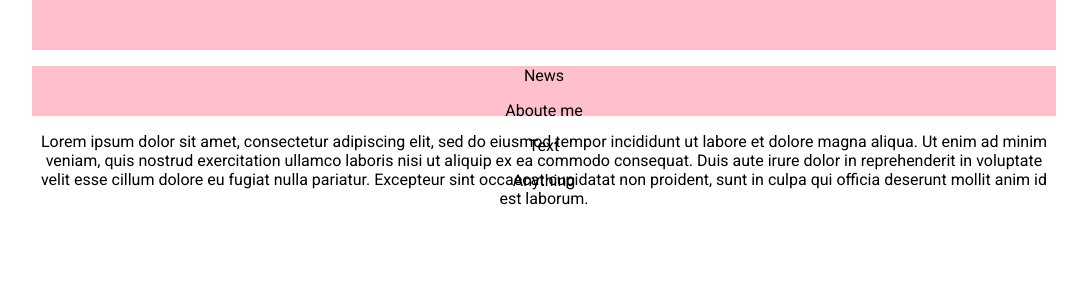
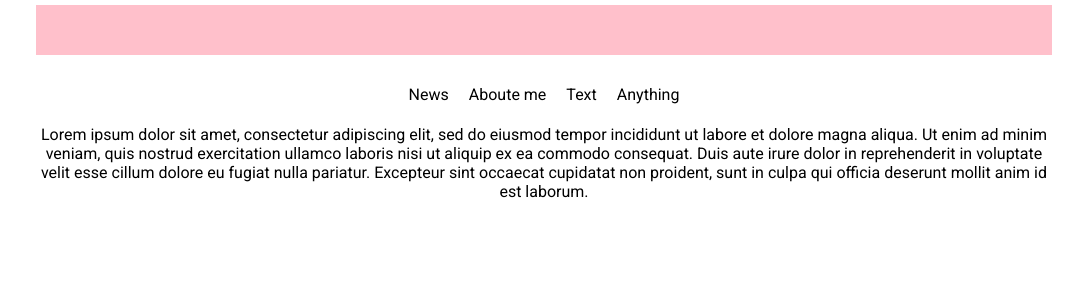
Before and after one commit to artem108/my-app, a React (Create React App) app: page / in a window 1280 px wide. Shown: the top 300 px of the page, without its empty margins (96-1183 px from the left). Built offline with nearby package versions, Linux system fonts and the light colour scheme.

Commit message:
added global reset in css and added flex for menu

```diff
--- a/src/Main/Header/Header.js
+++ b/src/Main/Header/Header.js
@@ -1,15 +1,14 @@
 import React, { Component } from 'react'
 import './Header.css'
-import  RadarGraph from '../Menu/AboutMe/GraphSckills.js'
 
 class Header extends Component {
   render() {
     return (
-      <div className='header-container'>
-
-        <div className='header-img'></div>
+      <header className='header-container'>
+        <div className='header-img'>
 
         </div>
+      </header>
     );
   }
 }
--- a/src/Main/Header/Header.scss
+++ b/src/Main/Header/Header.scss
@@ -2,5 +2,5 @@
   margin: 0 auto;
   width: 100%;
   height: 50px;
-  background-color: pink
+  background-color: pink;
 }
--- a/src/Main/Menu/AboutMe/GraphSckills.js
+++ b/src/Main/Menu/AboutMe/GraphSckills.js
@@ -1,42 +1,42 @@
-import React, { Component } from 'react'
-import { Radar } from 'react-chartjs-2';
-
-
-
-class GraphSckills extends Component {
-
-  render() {
-    const data = {
-      labels: ['JS', 'HTML5', 'CSS3', 'REACT.JS', 'NODE.JS' ],
-      datasets: [
-        {
-          label: 'max',
-          data: [10, 10, 10, 10, 10],
-          backgroundColor: 'rgba(26, 179, 148, 1)',
-          borderColor: 'rgba(26, 179, 148, 1))',
-          pointBackgroundColor: 'rgba(26, 179, 148, 1)',
-          pointBorderColor: '#fff',
-          pointHoverBackgroundColor: '#fff',
-          pointHoverBorderColor: 'rgba(26, 179, 148, 1)',
-        },
-        {
-          label: 'min',
-          data:  [6, 9, 8, 4, 1],
-          backgroundColor: 'rgba(26, 179, 148, 1)',
-          borderColor: 'rgba(26, 179, 148, 1)',
-          pointBackgroundColor: 'rgba(26, 179, 148, 1)',
-          pointBorderColor: 'rgba(26, 179, 148, 1)',
-          pointHoverBackgroundColor: 'rgba(26, 179, 148, 1)',
-          pointHoverBorderColor: 'rgba(26, 179, 148, 1)',
-        }
-      ]
-    }
-    return (
-      <div className='radar-graph'>
-        <Radar data={data} width='450px' height='500px' />
-        </div>
-    );
-  }
-}
-
-export default GraphSckills
+// import React, { Component } from 'react'
+// import { Radar } from 'react-chartjs-2';
+//
+//
+//
+// class GraphSckills extends Component {
+//
+//   render() {
+//     const data = {
+//       labels: ['JS', 'HTML5', 'CSS3', 'REACT.JS', 'NODE.JS' ],
+//       datasets: [
+//         {
+//           label: 'max',
+//           data: [10, 10, 10, 10, 10],
+//           backgroundColor: 'rgba(26, 179, 148, 1)',
+//           borderColor: 'rgba(26, 179, 148, 1))',
+//           pointBackgroundColor: 'rgba(26, 179, 148, 1)',
+//           pointBorderColor: '#fff',
+//           pointHoverBackgroundColor: '#fff',
+//           pointHoverBorderColor: 'rgba(26, 179, 148, 1)',
+//         },
+//         {
+//           label: 'min',
+//           data:  [6, 9, 8, 4, 1],
+//           backgroundColor: 'rgba(26, 179, 148, 1)',
+//           borderColor: 'rgba(26, 179, 148, 1)',
+//           pointBackgroundColor: 'rgba(26, 179, 148, 1)',
+//           pointBorderColor: 'rgba(26, 179, 148, 1)',
+//           pointHoverBackgroundColor: 'rgba(26, 179, 148, 1)',
+//           pointHoverBorderColor: 'rgba(26, 179, 148, 1)',
+//         }
+//       ]
+//     }
+//     return (
+//       <div className='radar-graph'>
+//         <Radar data={data} width='450px' height='500px' />
+//         </div>
+//     );
+//   }
+// }
+//
+// export default GraphSckills
--- /dev/null
+++ b/src/Main/Menu/Menu.css
@@ -0,0 +1,9 @@
+.main-menu-container {
+  width: 100%;
+  height: 50px;
+  display: flex;
+  justify-content: center; }
+
+.main-menu-container div {
+  cursor: pointer;
+  margin: 10px; }
--- a/src/Main/Menu/Menu.js
+++ b/src/Main/Menu/Menu.js
@@ -1,10 +1,11 @@
 import React, { Component } from 'react'
+import './Menu.css'
 
 class Menu extends Component {
   render() {
     return (
-      <div className='header-container'>
-        <div className='main-menu'>
+
+        <div className='main-menu-container'>
           <div className=''>
             <p>News</p>
             </div>
@@ -18,9 +19,15 @@ class Menu extends Component {
                   <p>Anything</p>
                   </div>
           </div>
-        </div>
+
     );
   }
 }
 
 export default Menu
+{/* <ul>
+  <li>News</li>
+    <li>Aboute me</li>
+        <li>Text</li>
+          <li>Anything</li>
+        </ul> */}
--- /dev/null
+++ b/src/Main/Menu/Menu.scss
@@ -0,0 +1,10 @@
+.main-menu-container {
+  width: 100%;
+  height: 50px;
+  display: flex;
+  justify-content: center;
+}
+.main-menu-container  div {
+  cursor: pointer;
+  margin: 10px
+}
--- a/src/index.css
+++ b/src/index.css
@@ -1,5 +1,23 @@
+* {
+	vertical-align: baseline;
+	font-family: inherit;
+	font-style: inherit;
+	font-size: 100%;
+	border: none;
+	padding: 0;
+	margin: 0;
+  font-family: 'Roboto', sans-serif;
+	}
 body {
-  margin: 0;
-  padding: 0;
-  font-family: 'Roboto', sans-serif;
-}
+	padding: 5px;
+	}
+h1, h2, h3, h4, h5, h6, p, pre, blockquote, form, ul, ol, dl {
+	margin: 20px 0;
+	}
+li, dd, blockquote {
+	margin-left: 40px;
+	}
+table {
+	border-collapse: collapse;
+	border-spacing: 0;
+	}
```
